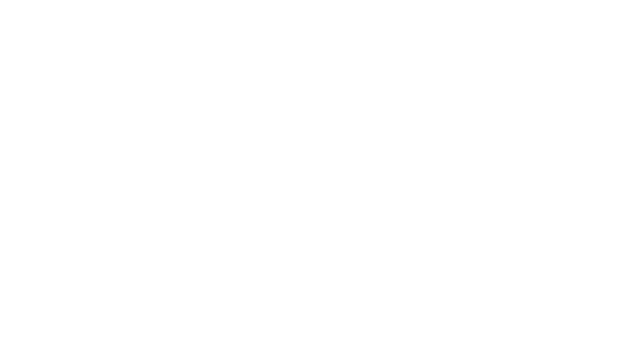
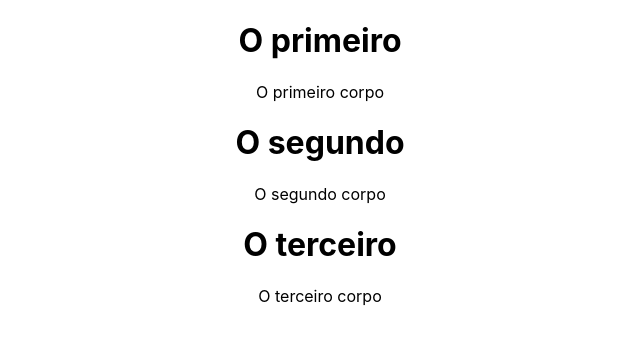
Before and after one commit to JoaoVictorPoloniato/CURSO-REACT, a React (Create React App) app in the folder projeto1/: page / in a window 1280 px wide. Shown: the top 344 px of the page, without its empty margins (320-960 px from the left). Built offline with nearby package versions, Linux system fonts and the light colour scheme.

Commit message:
Update App.js

```diff
--- a/projeto1/src/App.js
+++ b/projeto1/src/App.js
@@ -4,11 +4,48 @@ import { Component } from 'react';
 
 class App extends Component {
   state = {
-    posts: []
+    posts: [
+      {
+        id: 1,
+        title: 'O primeiro',
+        body: 'O primeiro corpo'
+      },
+       {
+        id: 2,
+        title: 'O segundo',
+        body: 'O segundo corpo'
+       },
+       {
+        id: 3,
+        title: 'O terceiro',
+        body: 'O terceiro corpo'
+       },
+    ]
   };
 
   componentDidMount () {
-    console.log('OI');
+    setTimeout(() => {
+      this.setState({
+        posts: [
+          {
+            id: 1,
+            title: 'O primeiro',
+            body: 'O primeiro corpo'
+          },
+           {
+            id: 2,
+            title: 'O segundo',
+            body: 'O segundo corpo'
+           },
+           {
+            id: 3,
+            title: 'O terceiro',
+            body: 'O terceiro corpo'
+           },
+        ]
+      })
+
+    }, 5000);
   }
 
 
```
